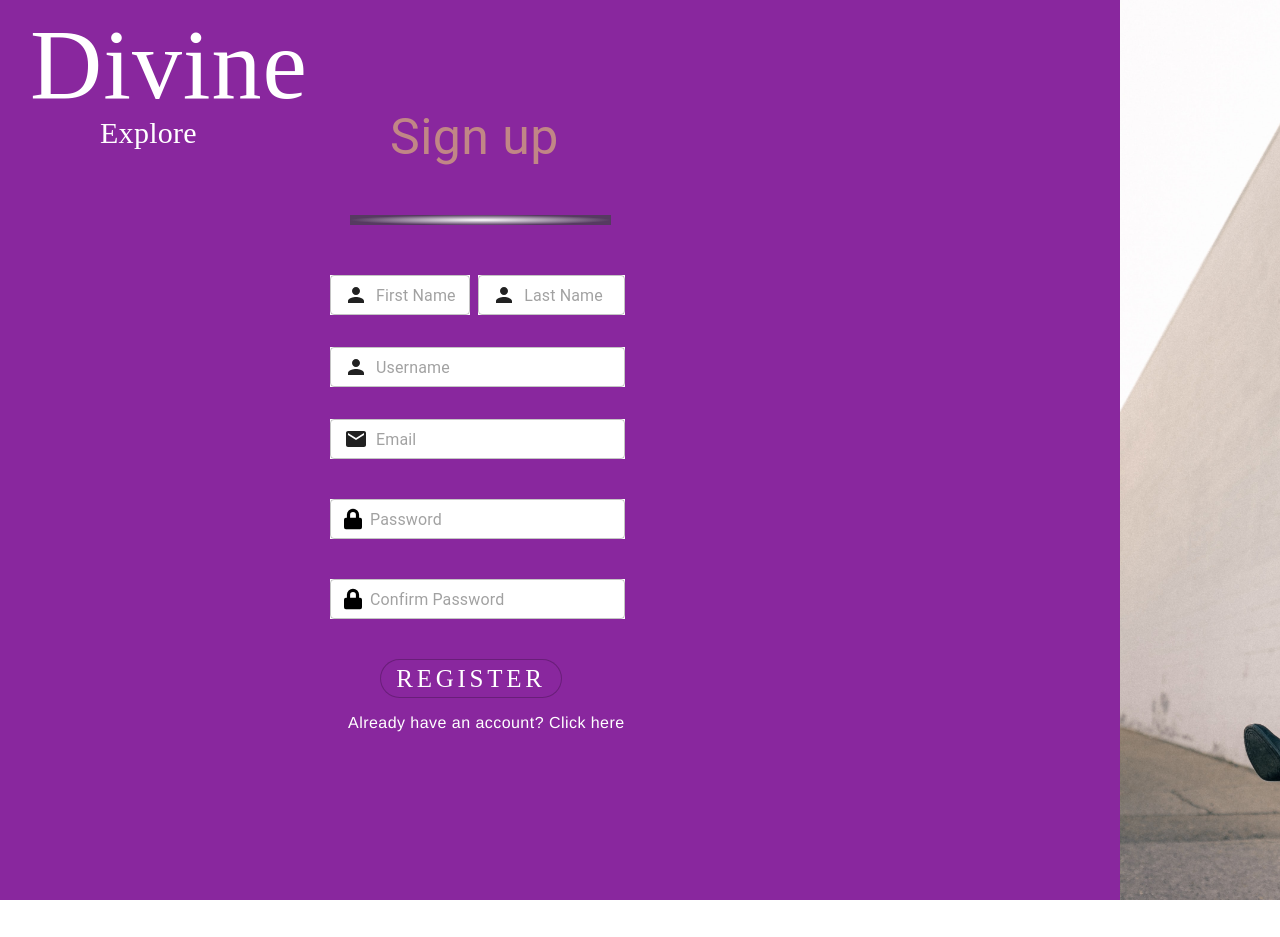
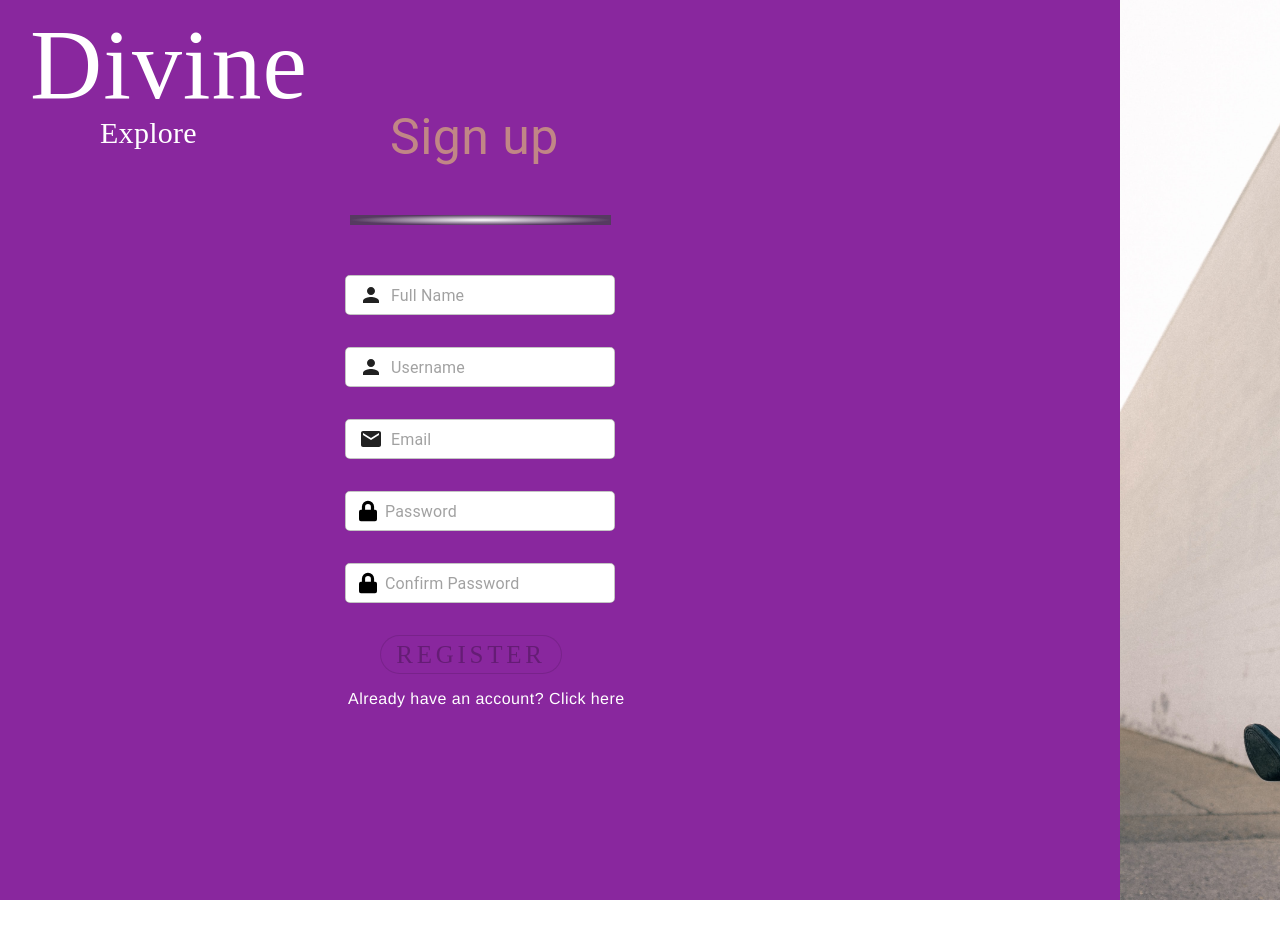
Before and after one commit to nishantm008/Shopping, a React (Create React App) app: page /register in a window 1280 px wide. Shown: the top 937 px of the page. Built offline with nearby package versions, Linux system fonts and the light colour scheme.

Commit message:
Changes in login and registration

```diff
--- a/src/App.js
+++ b/src/App.js
@@ -7,9 +7,23 @@ import {
   Route,
 } from 'react-router-dom';
 import Home from './components/Home';
+import { createMuiTheme, ThemeProvider } from '@material-ui/core/styles';
+
+const theme = createMuiTheme({
+  palette: {
+    primary: {
+      // Purple and green play nicely together.
+      main: "#89279E",
+    },
+    secondary: {
+      main: '#ffffff',
+    },
+  },
+});
+
 function App() {
   return (
-    <div className="App">
+    <ThemeProvider theme={theme}>
       <Router>
         <Switch>
           <Route exact path="/" component={Login} />
@@ -17,7 +31,7 @@ function App() {
           <Route exact path="/home" component={Home} />
         </Switch>
       </Router>
-    </div>
+    </ThemeProvider>
   );
 }
 
--- a/src/components/Login.js
+++ b/src/components/Login.js
@@ -1,11 +1,12 @@
-import React from 'react';
+import React, { useState } from 'react';
 import { makeStyles, createStyles } from '@material-ui/core/styles';
-import { Grid, TextField, Typography, InputAdornment, Button, CardMedia } from '@material-ui/core';
+import { Grid, TextField, Typography, InputAdornment, Button, CardMedia, IconButton } from '@material-ui/core';
 import logo from '../assets/login.jpg';
 import lockIcon from '../assets/lockIcon.svg';
 import AccountCircleIcon from '@material-ui/icons/AccountCircle';
 import PersonIcon from '@material-ui/icons/Person';
-import VisibilityIcon from '@material-ui/icons/Visibility';
+import VisibilityOutlinedIcon from '@material-ui/icons/VisibilityOutlined';
+import VisibilityOffOutlinedIcon from '@material-ui/icons/VisibilityOffOutlined';
 import facebookButton from '../assets/facebookButton.svg';
 import googleButton from '../assets/googleButton.svg';
 import { GoogleLogin } from 'react-google-login';
@@ -26,7 +27,6 @@ const useStyles = makeStyles((theme) =>
             backgroundColor: "#89279E"
         },
         loginText: {
-            // color: 'transparent linear-gradient(180deg, #C18686 0%, #FBD3D3 100%)',
             color: "#C18686",
             fontSize: "50px",
             marginLeft: "420px"
@@ -50,11 +50,18 @@ const useStyles = makeStyles((theme) =>
         },
         textfieldGrid: {
             marginTop: "80px",
-            marginLeft: "350px"
+            marginLeft: "350px",
+            '& .MuiTextField-root': {
+                background: "#FFFFFF 0% 0% no-repeat padding-box",
+                borderRadius: "5px",
+                width: "270px",
+                marginBottom: "32px"
+            },
         },
         loginButton: {
             marginLeft: "45px",
-            marginBottom: "10px",
+            marginBottom: "20px",
+            marginTop: "40px",
             width: "182px",
             height: "39px",
             borderRadius: "20px",
@@ -81,13 +88,35 @@ const useStyles = makeStyles((theme) =>
     }),
 );
 
-// const clientId =
-//     '795447102884-qvi4l8mu3i2bdcta9cq3iuk04mr1j80g.apps.googleusercontent.com';
-
 export default function Login() {
 
     const classes = useStyles();
     const history = useHistory()
+    const [username, setUsername] = useState("");
+    const [password, setPassword] = useState("");
+    const [showPassword, setShowPassword] = useState(false);
+
+    const onChangeUsername = (e) => {
+        setUsername(e.target.value);
+    };
+
+    const onChangePassword = (e) => {
+        setPassword(e.target.value);
+    };
+
+    const onPasswordVisibilityToggle = () => {
+        setShowPassword(!showPassword);
+    };
+
+    const handleSubmit = (e) => {
+        e.preventDefault();
+        history.push('/home')
+        console.log('Login Success: currentUser:', username);
+        alert(
+            `Logged in successfully welcome ${username}.`
+        );
+    }
+
     const onRegistration = () => {
         history.push('/register')
     }
@@ -127,8 +156,13 @@ export default function Login() {
                 <Typography className={classes.loginText}>Login</Typography>
                 <div className={classes.line}></div>
                 <Grid className={classes.textfieldGrid} >
+                    <form onSubmit={handleSubmit}>
                         <Grid item>
                             <TextField
+                                name="username"
+                                value={username}
+                                required
+                                onChange={onChangeUsername}
                                 placeholder="Username or Email"
                                 variant="outlined"
                                 size="small"
@@ -139,19 +173,18 @@ export default function Login() {
                                         </InputAdornment>
                                     ),
                                 }}
-                            style={{
-                                backgroundColor: "white",
-                                color: "#868D96",
-                                width: "270px",
-                                marginBottom: "32px"
-                            }}
                             />
                         </Grid>
                         <Grid item>
                             <TextField
+                                name="password"
+                                value={password}
+                                required
+                                onChange={onChangePassword}
                                 placeholder="Password"
                                 variant="outlined"
                                 size="small"
+                                type={showPassword ? 'text' : 'password'}
                                 InputProps={{
                                     startAdornment: (
                                         <InputAdornment position="start">
@@ -160,41 +193,44 @@ export default function Login() {
                                     ),
                                     endAdornment: (
                                         <InputAdornment position="end">
-                                        <VisibilityIcon />
+                                            <IconButton
+                                                aria-label="toggle password visibility"
+                                                onClick={onPasswordVisibilityToggle}
+                                                edge="end"
+                                            >
+                                                {showPassword ? <VisibilityOutlinedIcon /> : <VisibilityOffOutlinedIcon />}
+                                            </IconButton>
                                         </InputAdornment>
                                     ),
-                            }}
-                            style={{
-                                backgroundColor: "white",
-                                color: "#868D96",
-                                width: "270px",
-                                marginBottom: "40px"
                                 }}
                             />
                         </Grid>
                         <Grid>
                             <Button className={classes.loginButton}
                                 variant="outlined"
-                            disableRipple="false">LOGIN
+                                disableRipple="false"
+                                type="submit"
+                                disabled={!(username.length > 0 && password.length > 0)}
+                            >
+                                LOGIN
                           </Button>
                         </Grid>
                         <Grid>
                             <Button className={classes.linkText}
                                 variant="text"
                                 disableRipple="false"
-                            onClick={onRegistration}>Don't have account? Click here
+                                onClick={onRegistration}
+                            >
+                                Don't have account? Click here
                            </Button>
                         </Grid>
+                    </form>
                 </Grid>
                 <Grid>
-                    {/* <Button style={{ height: "30px", width: "150px", marginLeft: "408px", marginTop: "20px" }}>
-                        <img src={facebookButton} style={{ height: "60px", width: "150px" }} alt="facebook" />
-                    </Button> */}
                     <FacebookLogin
                         appId="126512782728952"
-                        // autoLoad
                         callback={responseFacebook}
-                        onFailure= {onFailure}
+                        onFailure={onFailure}
                         render={renderProps => (
                             <Button onClick={renderProps.onClick}
                                 style={{ height: "30px", width: "150px", marginLeft: "408px", marginTop: "20px" }}>
@@ -204,9 +240,6 @@ export default function Login() {
                     />
                 </Grid>
                 <Grid>
-                    {/* <Button style={{ height: "30px", width: "150px", marginLeft: "408px", marginTop: "10px"}}>
-                    <img src={googleButton} style={{ height: "60px", width: "150px" }} alt="facebook" />
-                </Button> */}
                     <GoogleLogin
                         clientId="795447102884-93gjj56spb8g83vflgjgjej16ggj1hlt.apps.googleusercontent.com"
                         render={renderProps => (
@@ -216,7 +249,6 @@ export default function Login() {
                                 <img src={googleButton} style={{ height: "60px", width: "150px" }} alt="facebook" />
                             </Button>
                         )}
-                        buttonText="Login"
                         onSuccess={onSuccess}
                         onFailure={onFailure}
                         cookiePolicy={'single_host_origin'}
--- a/src/components/Registration.js
+++ b/src/components/Registration.js
@@ -1,4 +1,4 @@
-import React from 'react';
+import React, { useState } from 'react';
 import { makeStyles, createStyles } from '@material-ui/core/styles';
 import { Grid, TextField, Typography, InputAdornment, Button, CardMedia } from '@material-ui/core';
 import logo from '../assets/registration.jpg';
@@ -23,7 +23,6 @@ const useStyles = makeStyles((theme) =>
             height: "900px",
         },
         signupText: {
-            // color: 'transparent linear-gradient(180deg, #C18686 0%, #FBD3D3 100%)',
             color: "#C18686",
             fontSize: "50px",
             marginLeft: "390px",
@@ -48,7 +47,14 @@ const useStyles = makeStyles((theme) =>
         },
         textfieldGrid: {
             marginTop: "50px",
-            marginLeft: "330px"
+            marginLeft: "330px",
+            '& .MuiTextField-root': {
+                background: "#FFFFFF 0% 0% no-repeat",
+                borderRadius: "5px",
+                width: "270px",
+                marginBottom: "32px",
+                marginLeft: "15px"
+            },
         },
         registerButton: {
             marginLeft: "50px",
@@ -82,6 +88,48 @@ export default function Signup() {
 
     const classes = useStyles();
     const history = useHistory()
+    const [fullName, setfullName] = useState("");
+    const [username, setUsername] = useState("");
+    const [email, setEmail] = useState("");
+    const [password, setPassword] = useState("");
+    const [confirmPassword, setconfirmPassword] = useState("");
+    const [confirmpasswordErrorState, setconfirmpasswordErrorState] = useState();
+
+    const onChangefullName = (e) => {
+        setfullName(e.target.value);
+    };
+
+    const onChangeUsername = (e) => {
+        setUsername(e.target.value);
+    };
+
+    const onChangeEmail = (e) => {
+        setEmail(e.target.value);
+    };
+
+    const onChangePassword = (e) => {
+        setPassword(e.target.value);
+    };
+
+    const onChangeconfirmPassword = (e) => {
+        setconfirmPassword(e.target.value);
+    };
+
+
+    const handleSubmit = (e) => {
+        e.preventDefault();
+        if (password === confirmPassword) {
+            setconfirmpasswordErrorState("");
+        } else {
+            setconfirmpasswordErrorState("Password does not matched!");
+        }
+        history.push('/')
+        alert(
+                "User registered successfully"
+        );
+    }
+
+
     const onLogin = () => {
         history.push('/')
     }
@@ -94,12 +142,16 @@ export default function Signup() {
                 <Typography className={classes.signupText}>Sign up</Typography>
                 <div className={classes.line}></div>
                 <Grid className={classes.textfieldGrid} >
-                    <Grid container xs={9}>
-                        <Grid item xs={3}>
+                    <form onSubmit={handleSubmit}>
+                        <Grid item>
                             <TextField
-                                placeholder="First Name"
+                                name="fullName"
+                                value={fullName}
+                                onChange={onChangefullName}
+                                placeholder="Full Name"
                                 variant="outlined"
                                 size="small"
+                                required
                                 InputProps={{
                                     startAdornment: (
                                         <InputAdornment position="start">
@@ -107,19 +159,17 @@ export default function Signup() {
                                         </InputAdornment>
                                     ),
                                 }}
-                                style={{
-                                    backgroundColor: "white",
-                                    color: "#868D96",
-                                    width: "140px",
-                                    marginBottom: "32px"
-                                }}
                             />
                         </Grid>
-                        <Grid item xs={4}>
+                        <Grid item>
                             <TextField
-                                placeholder="Last Name"
+                                name="username"
+                                value={username}
+                                onChange={onChangeUsername}
+                                placeholder="Username"
                                 variant="outlined"
                                 size="small"
+                                required
                                 InputProps={{
                                     startAdornment: (
                                         <InputAdornment position="start">
@@ -127,40 +177,17 @@ export default function Signup() {
                                         </InputAdornment>
                                     ),
                                 }}
-                                style={{
-                                    backgroundColor: "white",
-                                    color: "#868D96",
-                                    width: "147px",
-                                    marginBottom: "32px"
-                                }}
-                            />
-                        </Grid>
-                    </Grid>
-                    <Grid item>
-                        <TextField
-                            placeholder="Username"
-                            variant="outlined"
-                            size="small"
-                            InputProps={{
-                                startAdornment: (
-                                    <InputAdornment position="start">
-                                        <PersonIcon />
-                                    </InputAdornment>
-                                ),
-                            }}
-                            style={{
-                                backgroundColor: "white",
-                                color: "#868D96",
-                                width: "295px",
-                                marginBottom: "32px"
-                            }}
                             />
                         </Grid>
                         <Grid item>
                             <TextField
+                                name="email"
+                                value={email}
+                                onChange={onChangeEmail}
                                 placeholder="Email"
                                 variant="outlined"
                                 size="small"
+                                required
                                 InputProps={{
                                     startAdornment: (
                                         <InputAdornment position="start">
@@ -168,19 +195,18 @@ export default function Signup() {
                                         </InputAdornment>
                                     ),
                                 }}
-                            style={{
-                                backgroundColor: "white",
-                                color: "#868D96",
-                                width: "295px",
-                                marginBottom: "40px"
-                            }}
                             />
                         </Grid>
                         <Grid item>
                             <TextField
+                                name="password"
+                                value={password}
+                                onChange={onChangePassword}
                                 placeholder="Password"
                                 variant="outlined"
                                 size="small"
+                                required
+                                type="password"
                                 InputProps={{
                                     startAdornment: (
                                         <InputAdornment position="start">
@@ -188,19 +214,20 @@ export default function Signup() {
                                         </InputAdornment>
                                     ),
                                 }}
-                            style={{
-                                backgroundColor: "white",
-                                color: "#868D96",
-                                width: "295px",
-                                marginBottom: "40px"
-                            }}
                             />
                         </Grid>
                         <Grid item>
                             <TextField
+                                error={confirmpasswordErrorState}
+                                name="confirmPassword"
+                                value={confirmPassword}
+                                onChange={onChangeconfirmPassword}
+                                helperText={confirmpasswordErrorState}
                                 placeholder="Confirm Password"
                                 variant="outlined"
                                 size="small"
+                                required
+                                type="password"
                                 InputProps={{
                                     startAdornment: (
                                         <InputAdornment position="start">
@@ -208,18 +235,21 @@ export default function Signup() {
                                         </InputAdornment>
                                     ),
                                 }}
-                            style={{
-                                backgroundColor: "white",
-                                color: "#868D96",
-                                width: "295px",
-                                marginBottom: "40px"
-                            }}
                             />
                         </Grid>
                         <Grid>
                             <Button className={classes.registerButton}
                                 variant="outlined"
-                            disableRipple="false">Register
+                                disableRipple="false"
+                                type="submit"
+                                disabled=
+                                {!(fullName.length > 0 &&
+                                    username.length > 0 &&
+                                    email.length > 0 &&
+                                    password.length > 0 &&
+                                    confirmPassword.length > 0)}
+                            >
+                                Register
                           </Button>
                         </Grid>
                         <Grid>
@@ -229,6 +259,7 @@ export default function Signup() {
                                 onClick={onLogin}>Already have an account? Click here
                            </Button>
                         </Grid>
+                    </form>
                 </Grid>
             </Grid>
             <Grid item xs={5}>
```
Lines whose indentation alone changed are shown as unchanged.
